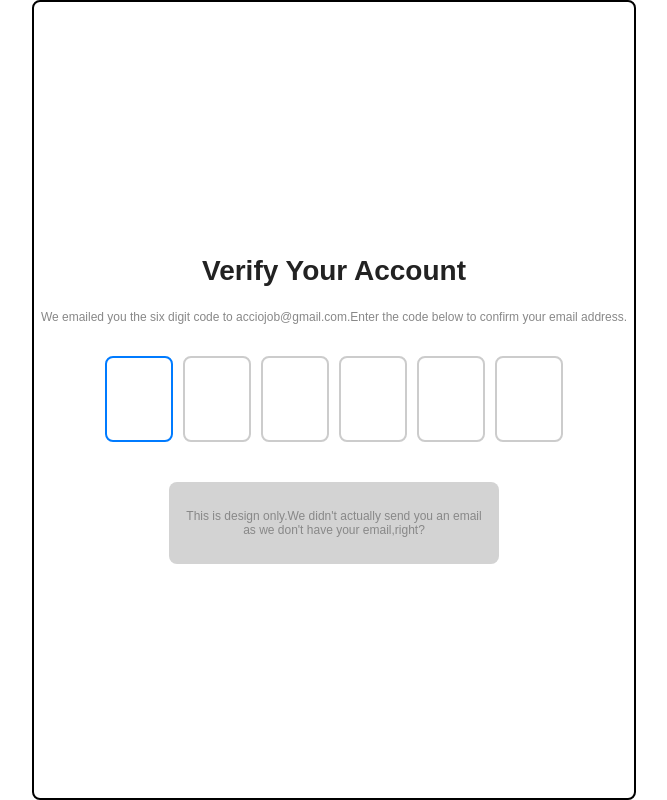
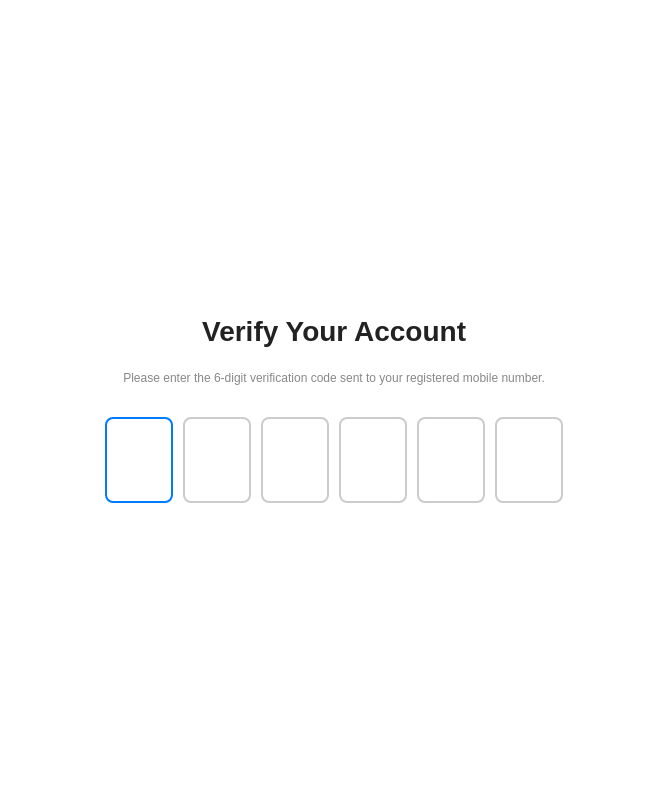
Before and after one commit to acciojob/OTP-Prakashsingh22, a website: page main.html in a window 1280 px wide. Shown: the whole page, without its empty margins (306-973 px from the left). Drawn offline with Linux system fonts and the light colour scheme.

Commit message:
created a submission

```diff
--- a/main.html
+++ b/main.html
@@ -8,21 +8,19 @@
 
 <body>
 	<!-- the entire body must be written by student -->
-	<div class ="container-1">
-	    <h1 id ="verification_heading">Verify Your Account</h1>
-	    <p id ="verification_subtext">We emailed you the six digit code to acciojob@gmail.com.Enter the code below to confirm your email address.</p>
-	    <div class="code-container">
-			<input type = "text" class ="code" maxlength="1">
-		    <input type = "text" class ="code" maxlength="1">
-		    <input type = "text" class ="code" maxlength="1">
-		    <input type = "text" class ="code" maxlength="1">
-		    <input type = "text" class ="code" maxlength="1">
-		    <input type = "text" class ="code" maxlength="1">
-		</div>
-		<div class="container-2">
-			<p>This is design only.We didn't actually send you an email as we don't have your email,right?</p>
-		</div>
-	</div>
+	<h1 id="verification_heading">Verify Your Account</h1>
+  <p id="verification_subtext">
+    Please enter the 6-digit verification code sent to your registered mobile number.
+  </p>
+
+  <div class="code-container">
+    <input type="text" maxlength="1" class="code" id="code-1" />
+    <input type="text" maxlength="1" class="code" id="code-2" />
+    <input type="text" maxlength="1" class="code" id="code-3" />
+    <input type="text" maxlength="1" class="code" id="code-4" />
+    <input type="text" maxlength="1" class="code" id="code-5" />
+    <input type="text" maxlength="1" class="code" id="code-6" />
+  </div>
     <script type="text/javascript" src="./script.js">
    </script>
 
```
